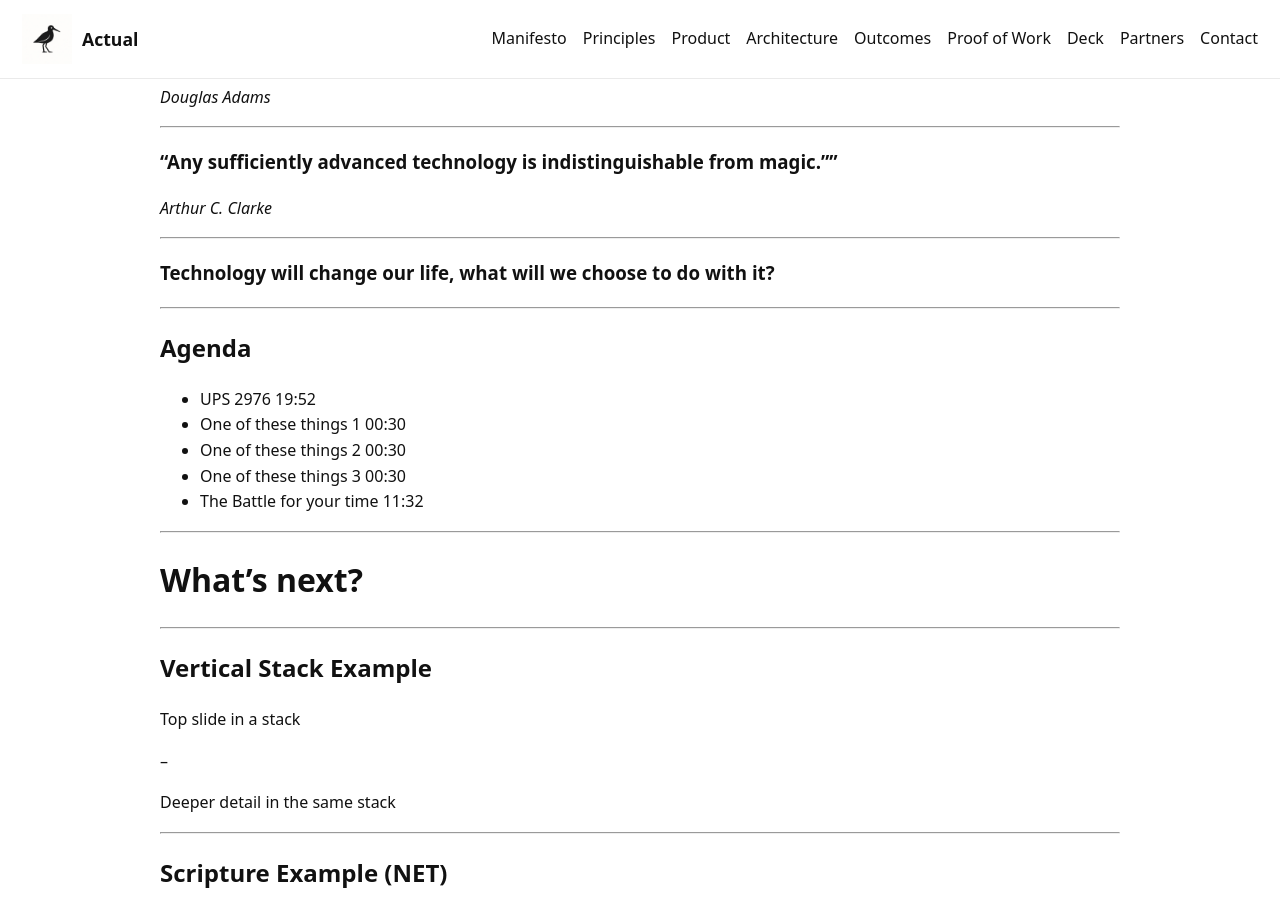
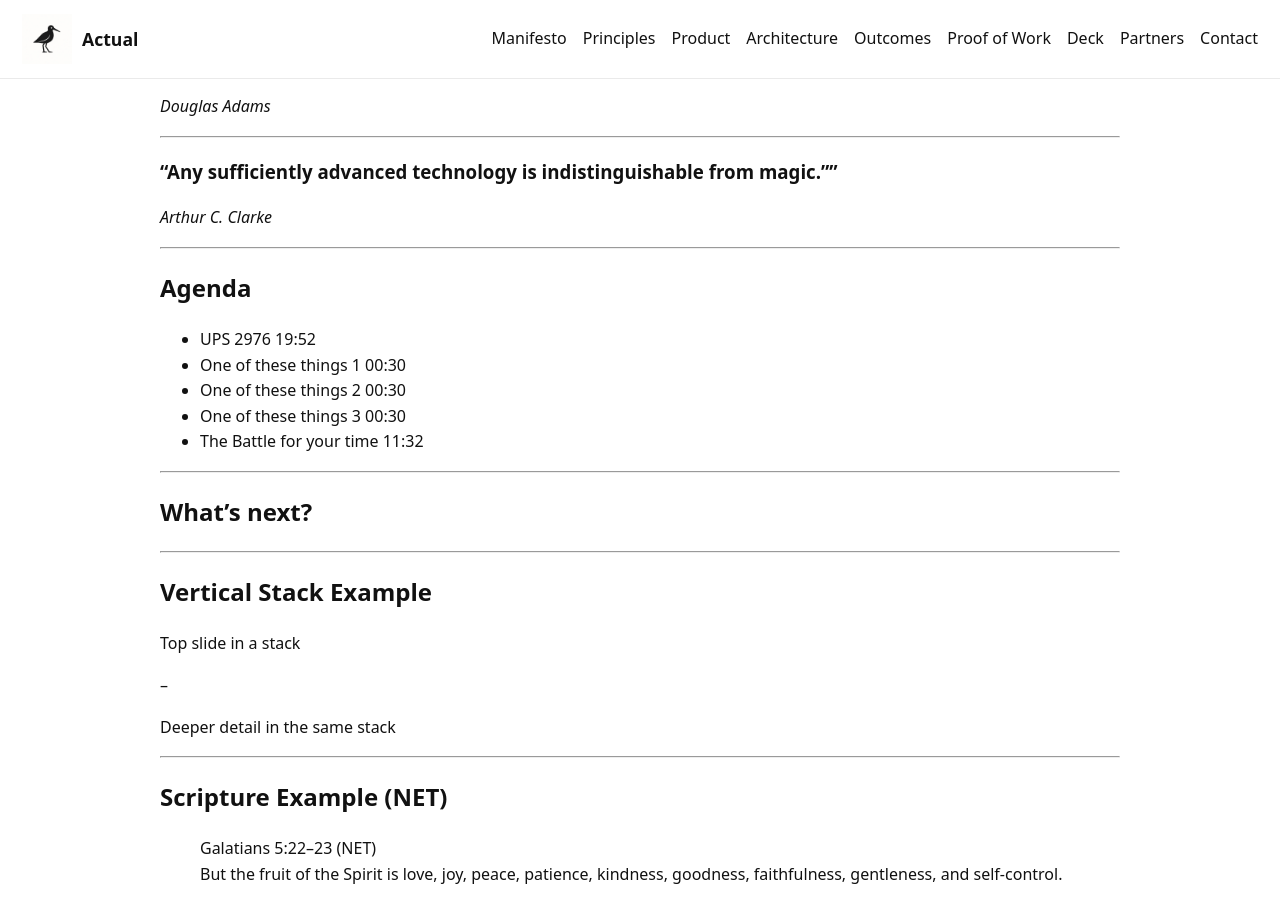
Before and after one commit to greg-e/limosa.work, a Jekyll site: the page built from docs/slides.md, in a window 1280 px wide and 900 px high, scrolled down 612 px. Built offline with Jekyll 4.4.1, drawn with Linux system fonts in a browser that asks for light colours; our own code applies the rules of GitHub Pages for plain Markdown files.

Commit message:
Update slides.md

```diff
--- a/docs/slides.md
+++ b/docs/slides.md
@@ -2,7 +2,7 @@
 
 *James 3:13–18*
 ---
-### Technology will change our life, what will we choose to do with it?
+## Technology will change our life, what will we choose to do with it?
 
 ---
 ### “Everything that’s already in the world when you’re born is just normal."
@@ -21,10 +21,6 @@
 *Arthur C. Clarke*
 
 ---
-### Technology will change our life, what will we choose to do with it?
-
-
----
 ## Agenda
 
 - [UPS 2976](https://youtu.be/Y6-9NmsJfRM?si=CZm4izabMYvulR4F) 19:52
@@ -36,7 +32,7 @@
 ---
 
 
-# What's next?
+## What's next?
 
 ---
 
```
